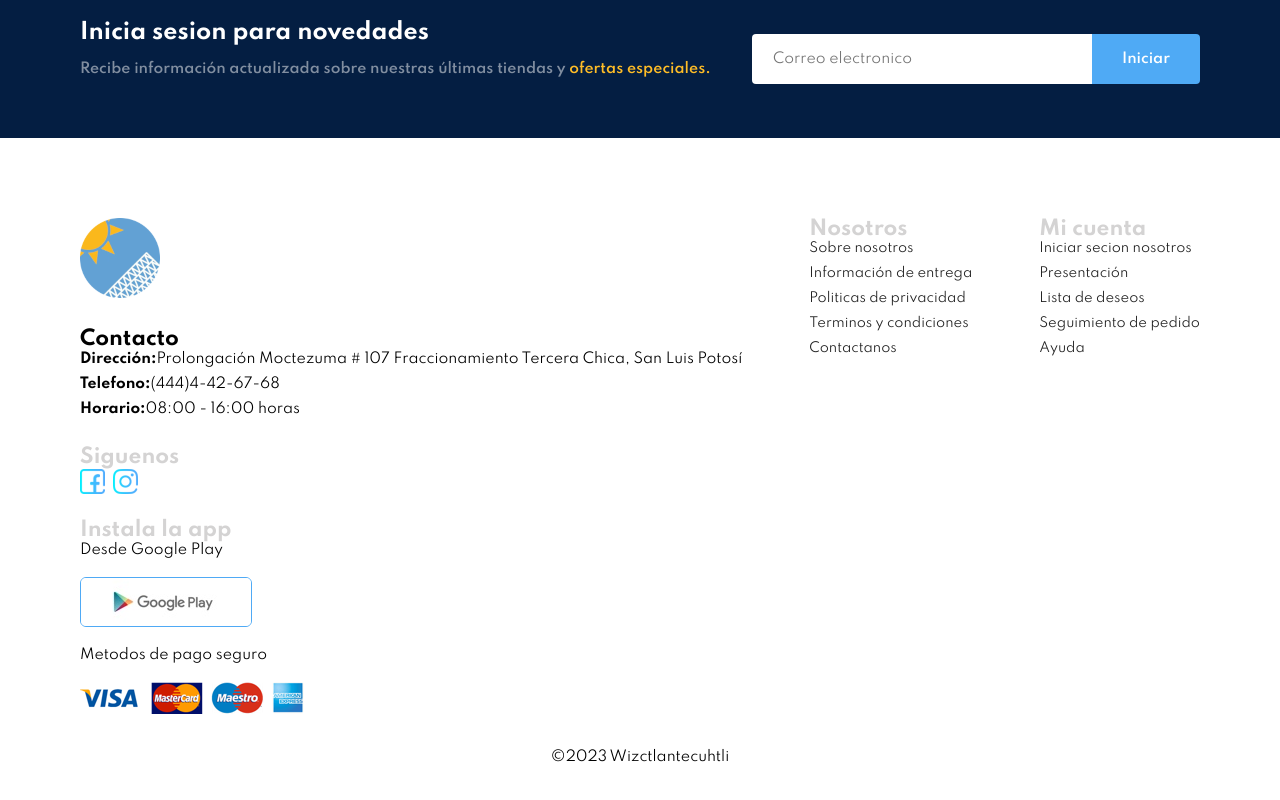
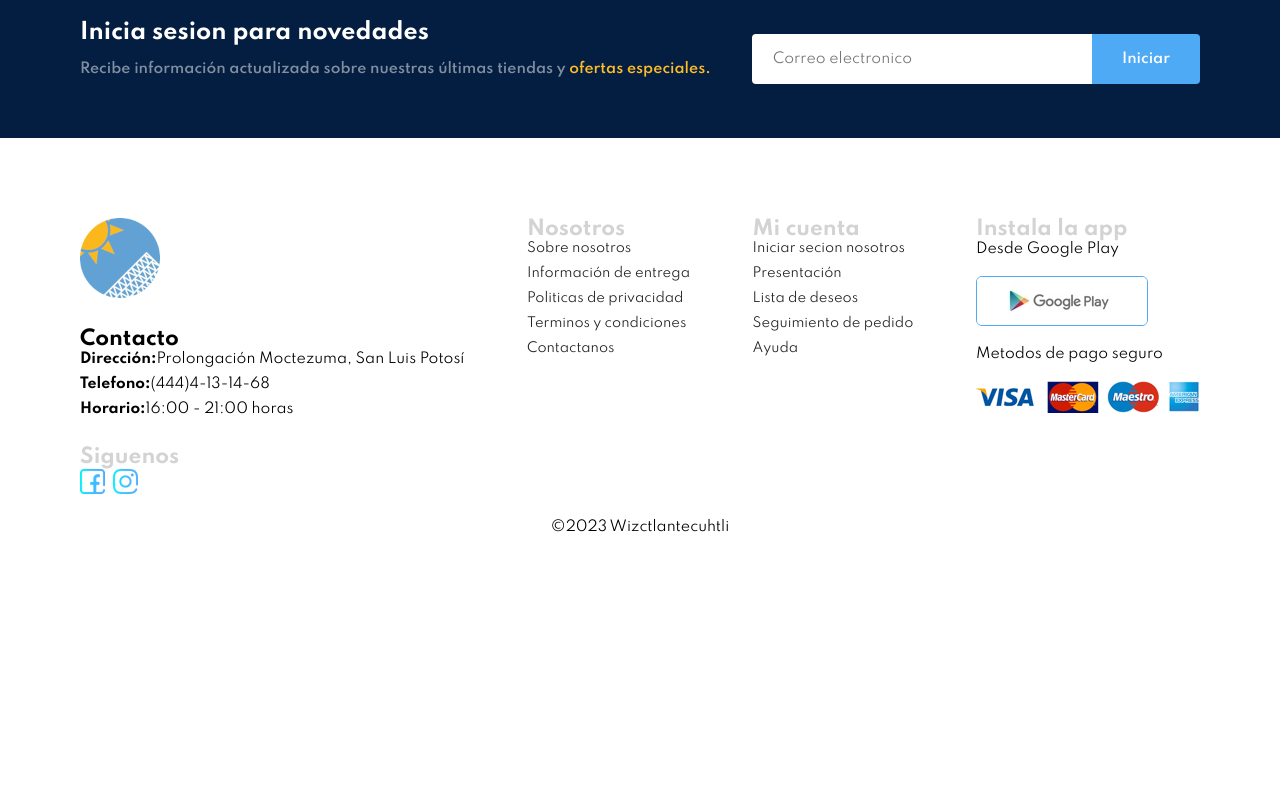
Before and after one commit to wizctl/mallas, a plain HTML site: page index.html in a window 1280 px wide. Shown: the part 5379-6179 px from the top of the page. After the commit the page ends 5963 px from the top, so only its background shows below. Drawn offline with nearby package versions, Linux system fonts and the light colour scheme.

Commit message:
first html

```diff
--- a/index.html
+++ b/index.html
@@ -369,9 +369,9 @@
             <div class="col">
                 <img class="logo" src="img/logo.png" alt="">
                 <h4 class="black">Contacto</h4>
-                <p><strong>Dirección:</strong>Prolongación Moctezuma # 107 Fraccionamiento Tercera Chica, San Luis Potosí</p>
-                <p><strong>Telefono:</strong>(444)4-42-67-68</p>
-                <p><strong>Horario:</strong>08:00 - 16:00 horas</p>
+                <p><strong>Dirección:</strong>Prolongación Moctezuma, San Luis Potosí</p>
+                <p><strong>Telefono:</strong>(444)4-13-14-68</p>
+                <p><strong>Horario:</strong>16:00 - 21:00 horas</p>
                 <div class="follow">
                     <h4>Siguenos</h4>
                     <div class="icon"></div>
```
